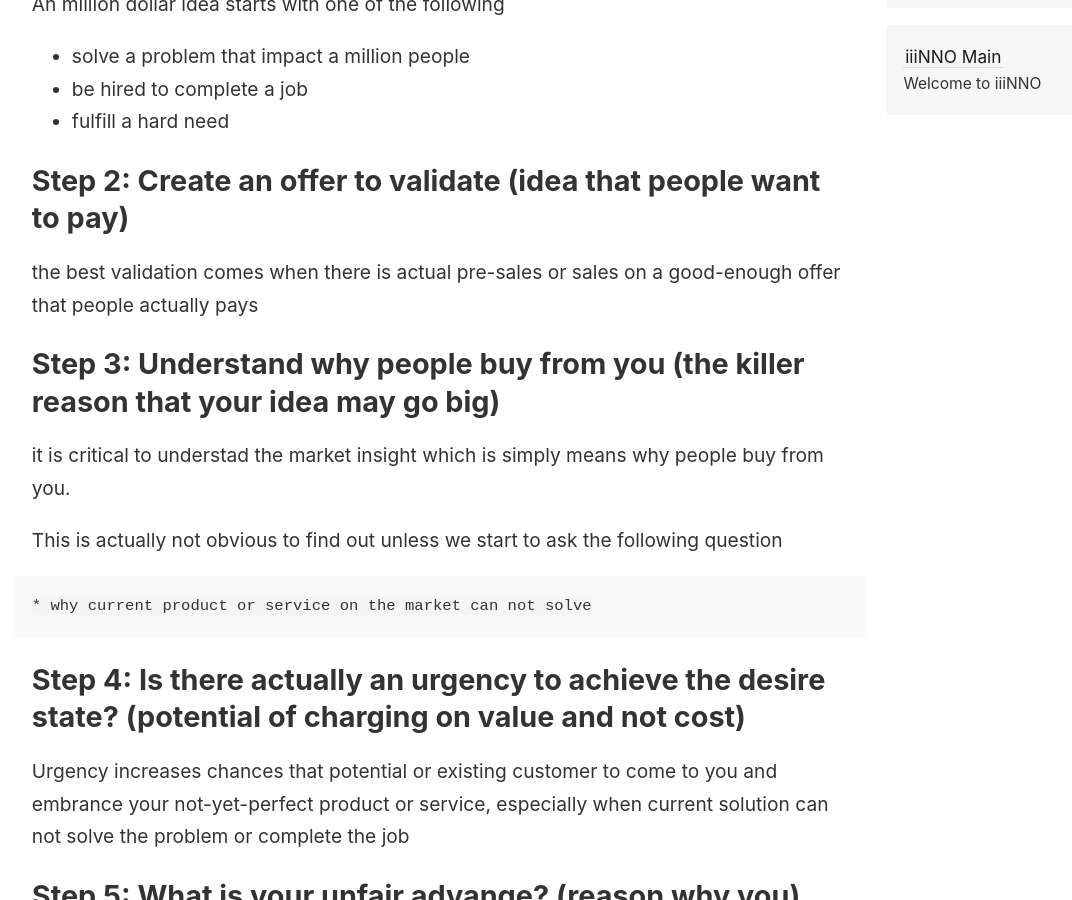
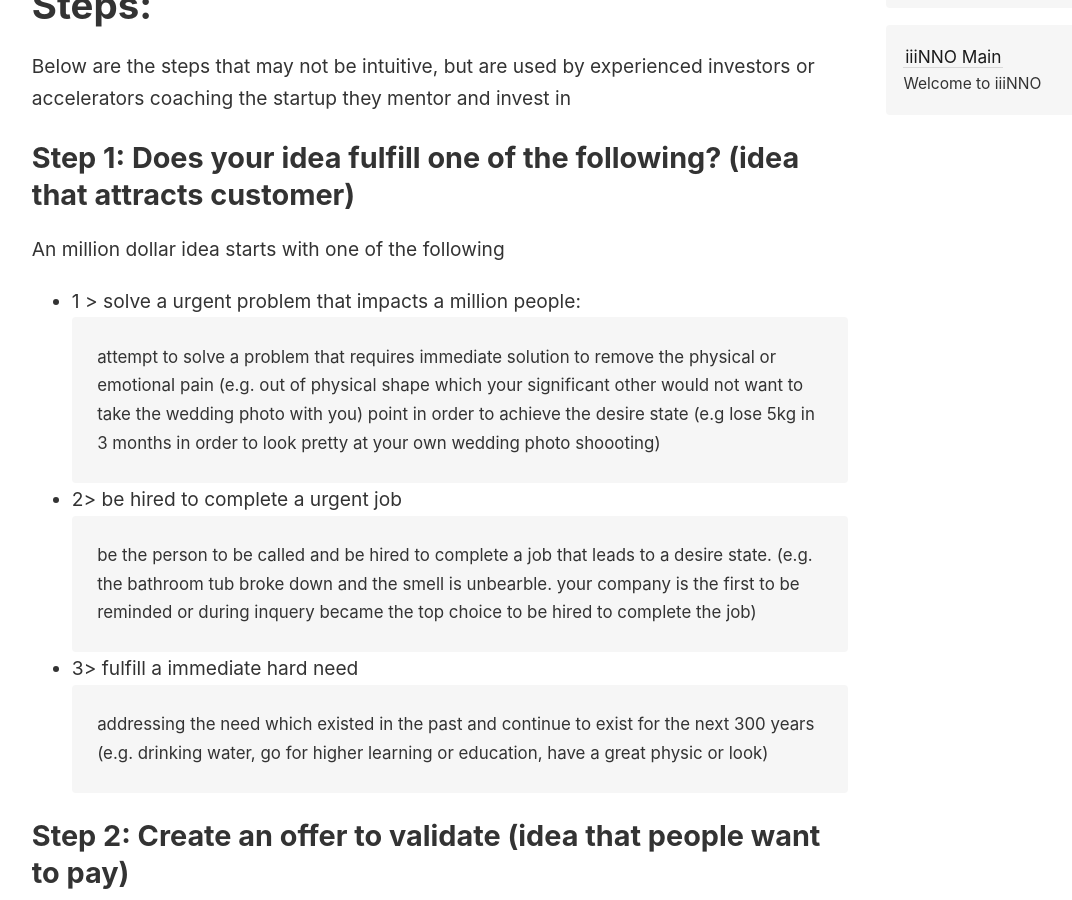
Before and after one commit to davidkuo11111/obsidian, a Jekyll site: the page built from _notes/Entrepreneurship/01 Pick and validate an idea.md, in a window 1280 px wide and 900 px high, scrolled down 462 px. Shown: the whole window, without its empty margins (45-1117 px from the left). Built offline with Jekyll 4.4.1, drawn with Linux system fonts in a browser that asks for light colours; some of the changed text lies outside the part shown.

```diff
--- a/_notes/Entrepreneurship/01 Pick and validate an idea.md
+++ b/_notes/Entrepreneurship/01 Pick and validate an idea.md
@@ -1,35 +1,51 @@
-# Topic: Pick and validate an idea
+---
+title: How to pick and validate an million dollars idea?
+---
+
+# Objective:
+Learn to pick and validate an idea that may generates sales on Day 1 and draws investor's check book at very early-stage of startup.
+
+
+# Steps:
+Below are the steps that may not be intuitive, but are used by experienced investors or accelerators coaching the startup they mentor and invest in
+
 
 ## Step 1: Does your idea fulfill one of the following? (idea that attracts customer)
 An million dollar idea starts with one of the following
-* solve a problem that impact a million people
-* be hired to complete a job
-* fulfill a hard need
+* 1 > solve a urgent problem that impacts a million people:
+> attempt to solve a problem that requires immediate solution to remove the physical or emotional pain (e.g. out of physical shape which your significant other would not want to take the wedding photo with you) point in order to achieve the desire state (e.g lose 5kg in 3 months in order to look pretty at your own wedding photo shoooting)
 
+* 2> be hired to complete a urgent job
+> be the person to be called and be hired to complete a job that leads to a desire state. (e.g. the bathroom tub broke down and the smell is unbearble. your company is the first to be reminded or during inquery became the top choice to be hired to complete the job)
+
+* 3> fulfill a immediate hard need
+> addressing the need  which existed in the past and continue to exist for the next 300 years (e.g. drinking water, go for higher learning or education, have a great physic or look)
 
 ## Step 2: Create an offer to validate (idea that people want to pay)
 
-the best validation comes when there is actual pre-sales or sales on a good-enough offer that people actually pays
+* The best validation comes when there is actual pre-sales or sales on a good-enough offer that people actually pays.
+* The offer is not the product / service that the company will eventually ship out or scale with.  The offer may be a semi-finished solution which may be good enough at early-stage of launch to make sure customer is willing to use and pay. (e.g. Groupon)
+	* Offer: Groupon started with a wordpress website to showcase the promotion of steakhouse, which did not have platform with online payment.)
+	* Product/Service: A searchble e-commerce website that offers the best promotion in town with online payment and email coupon delivery.
+
 
 
 ## Step 3: Understand why people buy from you (the killer reason that your idea may go big)
 
-it is critical to understad the market insight which is simply means why people buy from you.
-
-This is actually not obvious to find out unless we start to ask the following question
+* It is critical to understad the market insight which is simply means why people buy from you.
+* This is actually not obvious to find out unless we start to ask the following question.
 
 	* why current product or service on the market can not solve
 
 
 ## Step 4: Is there actually an urgency to achieve the desire state? (potential of charging on value and not cost)
 
-Urgency increases chances that potential or existing customer to come to you and embrance your not-yet-perfect product or service, especially when current solution can not solve the problem or complete the job
+* Urgency increases chances that potential or existing customer to come to you and embrance your not-yet-perfect product or service, especially when current solution can not solve the problem or complete the job
 
 ## Step 5: What is your unfair advange? (reason why you)
 
-does your  idea equiped wtih the following traits to build an entry barrier or makes hard for other to enter?
+* does your  idea equiped wtih the following traits to build an entry barrier or makes hard for other to enter?
 
 * Amazing founders of experts
 * Market that increases by itselfs by 20% every year
 * Are you able to make sales to your offer without advertsing inititially?
-*
```
Also changed, not shown: _notes/Tools/Startup Tools.md (+12 -0 lines).
